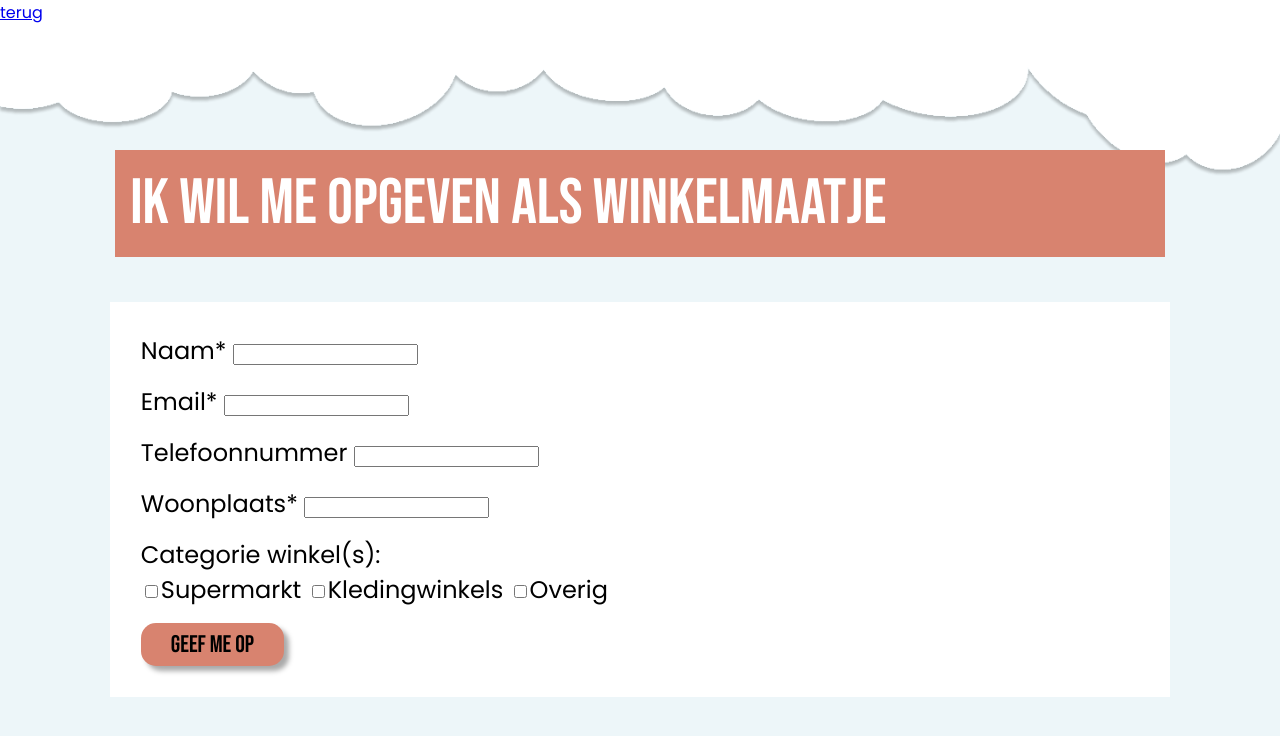
After one commit to Moonsolos/Team-5, a PHP site: page /winkelmaatje/opgeven-winkelmaatje.php in a window 1280 px wide. The commit adds this page. Shown: the top 736 px of the page. Run offline with PHP 8.4, Linux system fonts and the light colour scheme.

Commit message:
winkelmaatje opgeven en start winkelmaatje zoeken

```diff
--- a/css/winkelmaatje.css
+++ b/css/winkelmaatje.css
@@ -54,6 +54,21 @@ p {
     box-shadow: 5px 5px 5px #aaaaaa;
 }
 
+.submit {
+    background-color: #D8836F ;
+    color: black;
+    font-family: 'Bebas Neue', cursive;
+    box-shadow: 5px 5px 5px #aaaaaa;
+    border: none;
+    border-radius: 15px;
+    font-size: 1em;
+    padding: 7px 30px;
+}
+
+.submit:hover{
+    background-color: #be664f;
+}
+
 .button:hover{
     background-color: #be664f;
 }
@@ -71,3 +86,8 @@ p {
     padding: 15px;
     color: white;
 }
+
+.error {
+    color: red;
+    font-size: medium;
+}
--- /dev/null
+++ b/winkelmaatje/includes/connection.php
@@ -0,0 +1,9 @@
+<?php
+// General settings
+$host = "localhost";
+$database = "cle3_webservice_ouderen";
+$user = "root";
+$password = "";
+
+$db = mysqli_connect($host, $user, $password, $database)
+or die("Error: " . mysqli_connect_error());;
--- /dev/null
+++ b/winkelmaatje/opgeven-winkelmaatje.php
@@ -0,0 +1,109 @@
+<?php
+/** @var mysqli $db */
+/** @var $name */
+/** @var $city */
+/** @var $phoneNumber */
+/** @var $email */
+/** @var $categoryIds */
+
+//Require database in this file
+require_once "includes/connection.php";
+
+//Check if Post isset, else do nothing
+if (isset($_POST['submit'])) {
+
+    //require form validation
+    require_once 'includes/form_validation.php';
+
+    //if everything is filled in correctly by the user
+    if (empty($errors)) {
+
+        //save filled in data in the database
+        $query = "INSERT INTO `shoppingbuddies` (name, city, email, phone_number)
+                  VALUES ('$name', '$city', '$email', '$phoneNumber')";
+        $result = mysqli_query($db, $query) or die('Error: ' . mysqli_error($db) . ' with query ' . $query);
+
+        $shoppingbuddyId= mysqli_insert_id($db);
+
+        foreach($categoryIds as $categoryId) {
+            $query = "INSERT INTO category_shoppingbuddy (shoppingbuddy_id, category_id)
+                  VALUES ('$shoppingbuddyId', '$categoryId')";
+            $result = mysqli_query($db, $query) or die('Error: ' . mysqli_error($db) . ' with query ' . $query);
+        }
+
+        //Close connection with the database
+        mysqli_close($db);
+
+        // Redirect
+        header('Location: start.html');
+        exit;
+    }
+}
+?>
+
+<!DOCTYPE html>
+<html lang="en">
+<head>
+    <meta charset="UTF-8">
+    <title>Winkelende senioren</title>
+    <link rel="stylesheet" href="../css/winkelmaatje.css">
+    <link rel="preconnect" href="https://fonts.googleapis.com">
+    <link rel="preconnect" href="https://fonts.gstatic.com" crossorigin>
+    <link href="https://fonts.googleapis.com/css2?family=Bebas+Neue&family=Poppins&display=swap" rel="stylesheet">
+    <link rel="stylesheet" href="https://cdnjs.cloudflare.com/ajax/libs/font-awesome/4.7.0/css/font-awesome.min.css">
+</head>
+<body>
+<header>
+    <a href="../winkelmaatje/start.html">terug</a>
+</header>
+
+<main>
+    <div class="background-page-title">
+        <h1 class="page-title">Ik wil me opgeven als winkelmaatje</h1>
+    </div>
+    <section class="main-section">
+        <form action="" method="post" enctype="multipart/form-data">
+            <label class="label" for="name">Naam*</label>
+            <input class="input" id="name" type="text" name="name"
+                   value="<?= isset($name) ? htmlentities($name) : '' ?>"/>
+            <p class="error">
+                <?= $errors['name'] ?? '' ?>
+            </p>
+
+            <label class="label" for="email">Email*</label>
+            <input class="input" id="email" type="text" name="email"
+                   value="<?= isset($email) ? htmlentities($email) : '' ?>"/>
+            <p class="error">
+                <?= $errors['email'] ?? '' ?>
+            </p>
+
+            <label class="label" for="phoneNumber">Telefoonnummer</label>
+            <input class="input" id="phoneNumber" type="text" name="phoneNumber"
+                   value="<?= isset($phoneNumber) ? htmlentities($phoneNumber) : '' ?>"/>
+            <p class="error">
+                <?= $errors['phoneNumber'] ?? '' ?>
+            </p>
+
+            <label class="label" for="city">Woonplaats*</label>
+            <input class="input" id="city" type="text" name="city"
+                   value="<?= isset($city) ? htmlentities($city) : '' ?>"/>
+            <p class="error">
+                <?= $errors['city'] ?? '' ?>
+            </p>
+
+            <label>Categorie winkel(s):</label><br>
+            <input type="checkbox" name="category_ids[]" value="1" />Supermarkt
+            <input type="checkbox" name="category_ids[]" value="2" />Kledingwinkels
+            <input type="checkbox" name="category_ids[]" value="3" />Overig
+
+            <p class="error">
+                <?= $errors['categoryShop'] ?? '' ?>
+            </p>
+
+            <button class="submit" type="submit" name="submit">Geef me op</button>
+        </form>
+    </section>
+</main>
+
+</body>
+</html>
--- a/winkelmaatje/start.html
+++ b/winkelmaatje/start.html
@@ -21,8 +21,8 @@
     <section class="main-section">
         <p>Niet iedereen wil alleen winkelen. Op deze pagina kunt u iemand zoeken om samen mee te winkelen of u kunt u opgeven als winkelmaatje.</p>
         <div class="buttons">
-            <a class="button"  href="../winkelmaatje/start.html">Ik zoek een winkelmaatje<br><i class='fa fa-search' style="font-size:100px;"></i></a>
-            <a class="button" href="../winkelmaatje/start.html">Ik wil me opgeven als winkelmaatje<br><i class='fa fa-pencil' style="font-size:100px;"></i></a>
+            <a class="button"  href="opgeven-winkelmaatje.php">Ik zoek een winkelmaatje<br><i class='fa fa-search' style="font-size:100px;"></i></a>
+            <a class="button" href="opgeven-winkelmaatje.php">Ik wil me opgeven als winkelmaatje<br><i class='fa fa-pencil' style="font-size:100px;"></i></a>
         </div>
     </section>
 
```
Also changed, not shown: winkelmaatje/includes/form_validation.php (added, +30 -0 lines), winkelmaatje/opgeven-winkelmaatje.html (deleted, +0 -10 lines), winkelmaatje/webservice/includes/actions.php (added, +49 -0 lines), winkelmaatje/webservice/index.php (added, +15 -0 lines).
